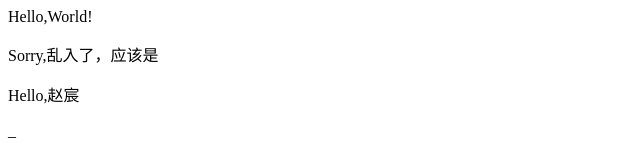
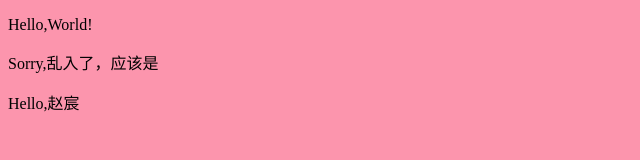
Before and after one commit to zhangchuqi424/FallinloveAskids.github.io, a plain HTML site: page index.html in a window 1280 px wide. Shown: the whole page, without its empty margins (0-640 px from the left). Drawn offline with Linux system fonts and the light colour scheme.

Commit message:
Update index.html

```diff
--- a/index.html
+++ b/index.html
@@ -1,4 +1,26 @@
-<p>Hello,World!</p>
-<p>Sorry,乱入了，应该是</p>
-<p>Hello,赵宸</p>
-<p>_</p>
+<!doctype html>
+<html lang="en">
+
+<head>
+  <!-- Required meta tags -->
+  <meta charset="utf-8">
+  <meta name="viewport" content="width=device-width, initial-scale=1">
+  <link rel="shortcut icon" href="images/p1.jpg" />
+  <title> A letter</title>
+  <style>
+    body
+    {
+        width: 100%;
+        height: 100%;
+        background-color: rgb(252, 149, 173);
+        color:rgb(224, 166, 94)
+        font-family: Impact, Charcoal, sans-serif;
+    }
+    </style>
+</head>
+  <body>
+    <p>Hello,World!</p>
+    <p>Sorry,乱入了，应该是</p>
+    <p>Hello,赵宸</p>
+  </body>
+    </html>
```
